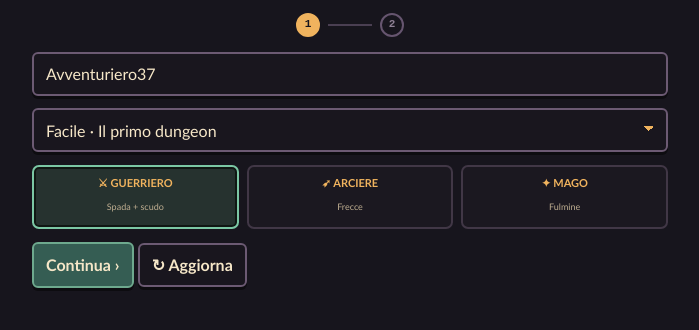
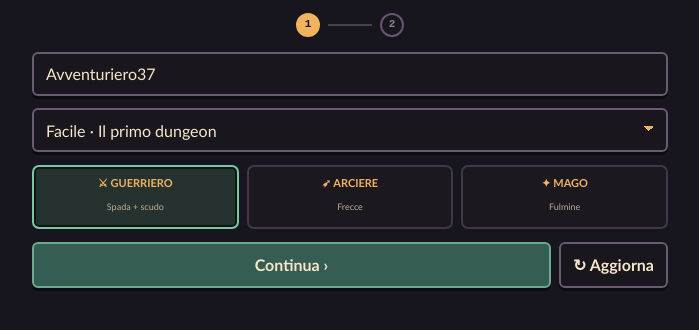
Before and after one commit to alessiobargigli-art/TinyDungeon, a plain HTML site: page public/index.html in a window 1280 px wide. Shown: the part 286-616 px from the top of the page, without its empty margins (290-989 px from the left). Drawn offline with Linux system fonts and the light colour scheme.

Commit message:
ui: style wizard action row

```diff
--- a/public/styles.css
+++ b/public/styles.css
@@ -259,3 +259,9 @@ body { padding:0; background:#17151d; }
 .ios-install-card span{font-size:12px;line-height:1.5}
 .ios-install-close{position:absolute;top:4px;right:7px;border:0;background:transparent;color:#fff;font-size:26px;cursor:pointer}
 @media (orientation:landscape) and (max-height:650px) and (pointer:coarse){.ios-install-card{width:min(520px,88vw);padding:13px 18px;gap:5px}.ios-install-card strong{font-size:14px}.ios-install-card span{font-size:10px;line-height:1.25}}
+
+
+/* Main wizard actions: primary flow left, maintenance refresh right. */
+.wizard-primary-actions { display:grid; grid-template-columns:minmax(0,1fr) auto; gap:8px; align-items:stretch; }
+.wizard-primary-actions .wizard-next { width:100%; }
+.wizard-primary-actions .wizard-refresh { min-width:108px; white-space:nowrap; }
```
